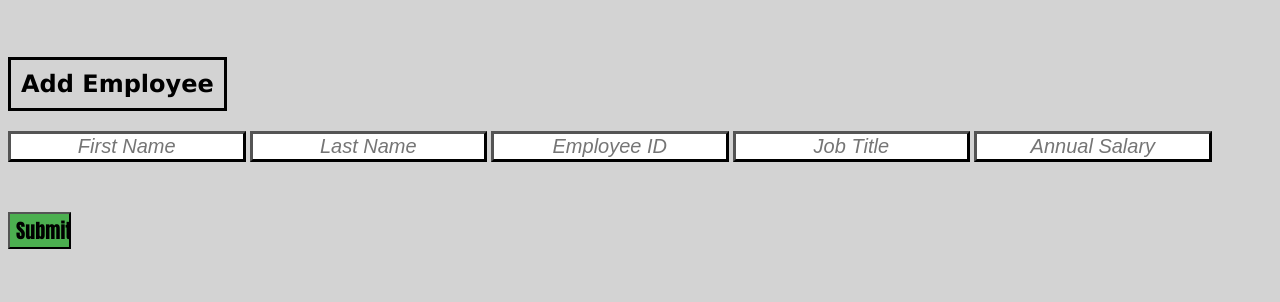
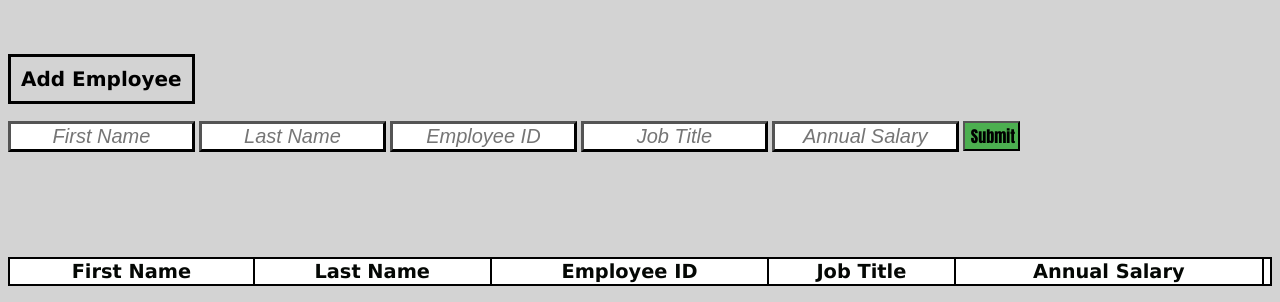
Before and after one commit to JakeBuroker/salary-calc-wc, a website: page index.html in a window 1280 px wide. Shown: the part 112-414 px from the top of the page. Drawn offline with Linux system fonts and the light colour scheme.

Commit message:
style tweaks

```diff
--- a/style.css
+++ b/style.css
@@ -48,7 +48,7 @@ h1 {
   font-style: italic;
 }
 input[type="text"] {
-  width: 18%;
+  width: 14%;
   border: 3px solid #000000;
   text-align: center;
   border-style: outset;
@@ -62,15 +62,15 @@ input[type="text"] {
   background-color: #4CAF50;
   color: rgb(0, 0, 0);
   cursor: pointer;
-font-size: 125%;
+font-size: 100%;
 Font-family: impact, sans-serif;
-width: 5%;
+width: 4.5%;
 }
 h2 {
   color: rgb(0, 0, 0);
   Font-family: Geneva;
   text-align: center;
-  font-size: 150%;
+  font-size: 125%;
   padding: 10px;
   border: 3px solid rgb(0, 0, 0);
   display: inline-block;
```
Also changed, not shown: 1 other file.
